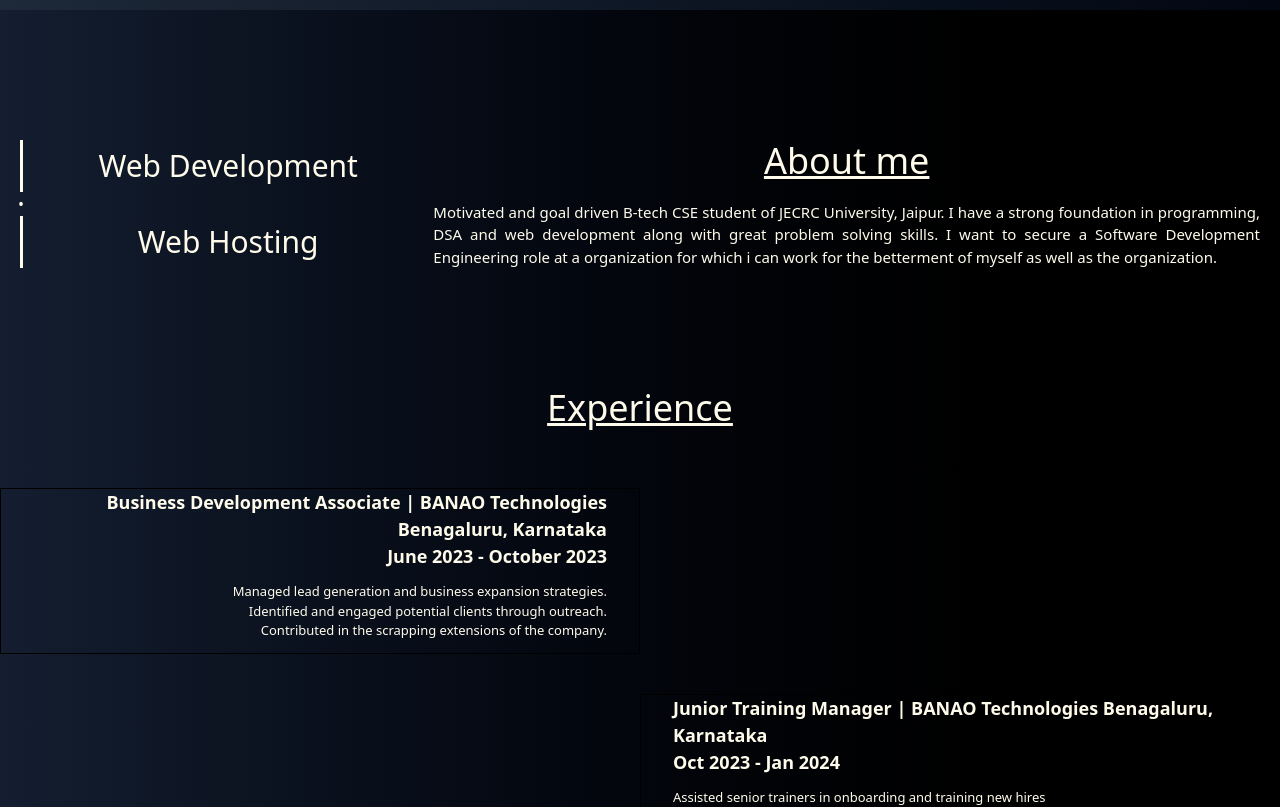
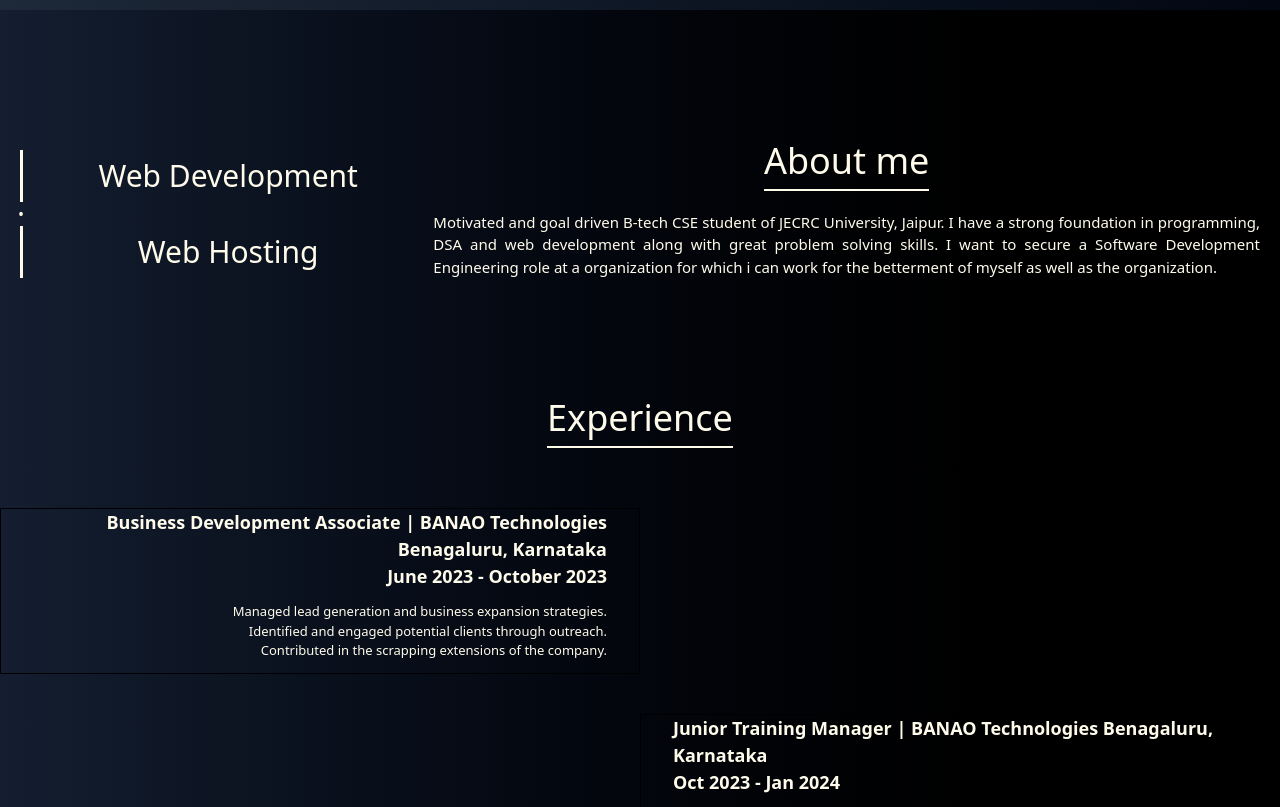
Before and after one commit to Kartikey-Singh-Gahlot/KartikeyPortFolio, a React (Vite) app: page / in a window 1280 px wide. Shown: the part 800-1607 px from the top of the page. Built offline with nearby package versions, Linux system fonts and the light colour scheme.

Commit message:
added bottom border to heading

```diff
--- a/src/Headings.jsx
+++ b/src/Headings.jsx
@@ -1,12 +1,14 @@
 export default function Headings({pageHeading, pageHeadingStyle}){
 
- let crntStyle = "min-[430px]:text-4xl text-3xl  text-amber-50 text-center underline my-5";
+ let crntStyle = "min-[430px]:text-4xl text-3xl  text-amber-50  pb-2 border-b-2 border-amber-50 my-5";
 
  if(pageHeadingStyle){
     crntStyle = crntStyle.concat(pageHeadingStyle);
  }
 
  return (
+   <div className="w-full flex justify-center">
       <h1 className={crntStyle}>{pageHeading}</h1>
+   </div>
  )
 }
--- a/src/Output.css
+++ b/src/Output.css
@@ -8,11 +8,11 @@
     --font-mono: ui-monospace, SFMono-Regular, Menlo, Monaco, Consolas, "Liberation Mono",
       "Courier New", monospace;
     --color-amber-50: oklch(98.7% 0.022 95.277);
+    --color-amber-600: oklch(66.6% 0.179 58.318);
     --color-blue-300: oklch(80.9% 0.105 251.813);
     --color-blue-400: oklch(70.7% 0.165 254.624);
     --color-blue-600: oklch(54.6% 0.245 262.881);
     --color-blue-700: oklch(48.8% 0.243 264.376);
-    --color-blue-800: oklch(42.4% 0.199 265.638);
     --color-gray-800: oklch(27.8% 0.033 256.848);
     --color-gray-950: oklch(13% 0.028 261.692);
     --color-black: #000;
@@ -402,10 +402,6 @@
     border-style: var(--tw-border-style);
     border-width: 3px;
   }
-  .border-b {
-    border-bottom-style: var(--tw-border-style);
-    border-bottom-width: 1px;
-  }
   .border-b-2 {
     border-bottom-style: var(--tw-border-style);
     border-bottom-width: 2px;
@@ -417,6 +413,10 @@
   .border-b-\[1px\] {
     border-bottom-style: var(--tw-border-style);
     border-bottom-width: 1px;
+  }
+  .border-b-\[2px\] {
+    border-bottom-style: var(--tw-border-style);
+    border-bottom-width: 2px;
   }
   .border-l-0 {
     border-left-style: var(--tw-border-style);
@@ -430,6 +430,9 @@
   }
   .bg-amber-50 {
     background-color: var(--color-amber-50);
+  }
+  .bg-amber-600 {
+    background-color: var(--color-amber-600);
   }
   .bg-black {
     background-color: var(--color-black);
@@ -526,20 +529,14 @@
   .pt-10 {
     padding-top: calc(var(--spacing) * 10);
   }
+  .pb-2 {
+    padding-bottom: calc(var(--spacing) * 2);
+  }
   .pb-10 {
     padding-bottom: calc(var(--spacing) * 10);
   }
   .pb-30 {
     padding-bottom: calc(var(--spacing) * 30);
-  }
-  .pl-2 {
-    padding-left: calc(var(--spacing) * 2);
-  }
-  .pl-5 {
-    padding-left: calc(var(--spacing) * 5);
-  }
-  .pl-10 {
-    padding-left: calc(var(--spacing) * 10);
   }
   .text-center {
     text-align: center;
```
